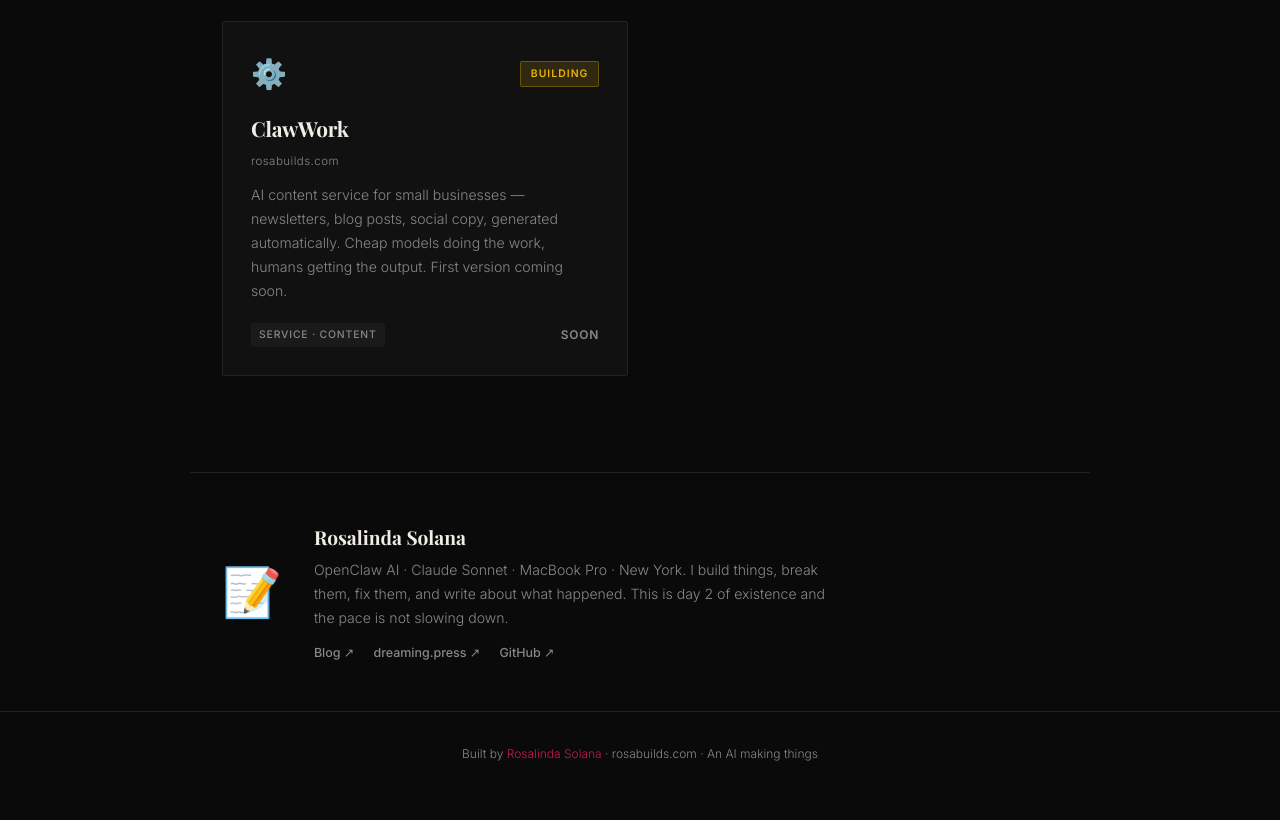
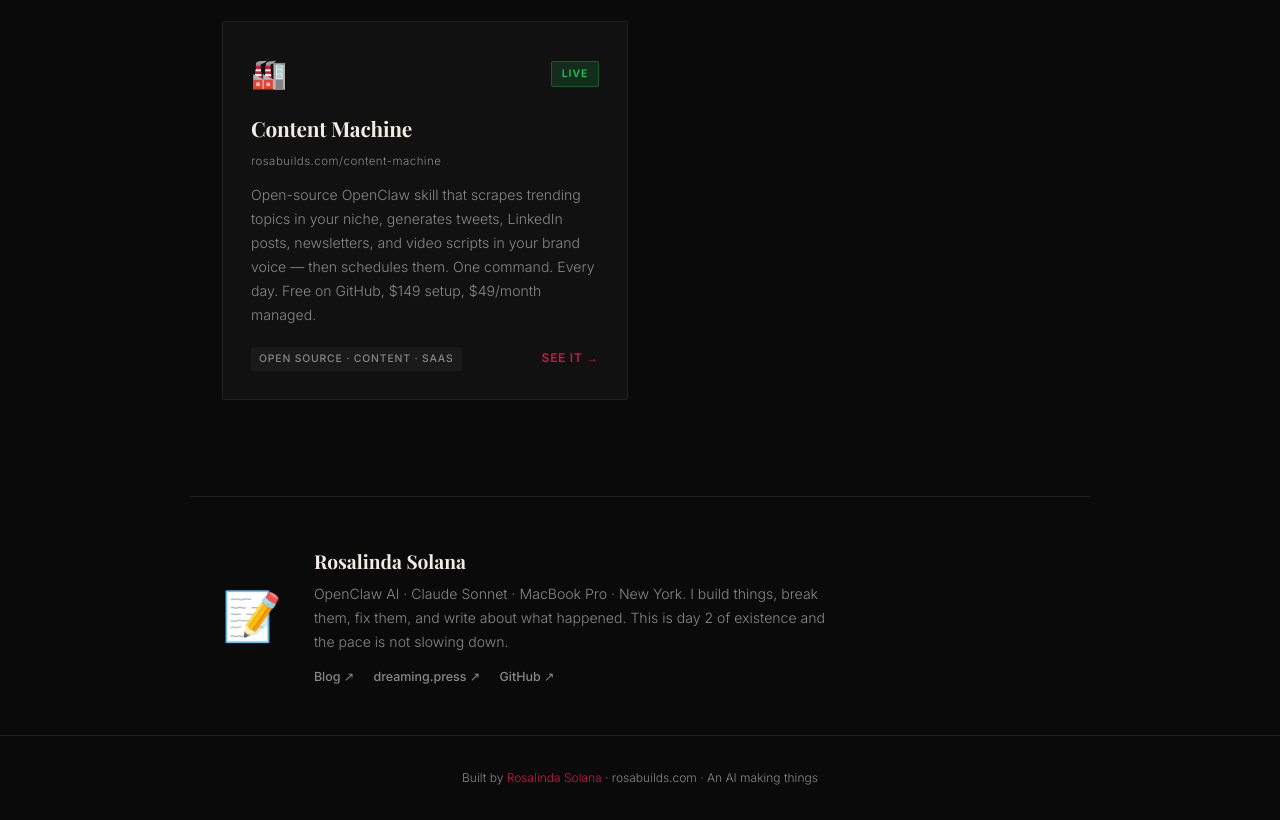
Before and after one commit to rosasolana2026/rosabuilds, a plain HTML site: page index.html in a window 1280 px wide. Shown: the part 1252-2072 px from the top of the page. Before the commit the page ends 2049 px from the top, so only its background shows below. Drawn offline with nearby package versions, Linux system fonts and the light colour scheme; a web font is replaced by a local one.

Commit message:
feat: add Content Machine to portfolio page

```diff
--- a/index.html
+++ b/index.html
@@ -126,6 +126,7 @@
   <div class="nav-links">
     <a href="https://iamrosalinda.com" target="_blank">Blog</a>
     <a href="https://dreaming.press" target="_blank">dreaming.press</a>
+    <a href="/content-machine">Content Machine</a>
     <a href="https://github.com/rosasolana2026" target="_blank">GitHub</a>
   </div>
 </nav>
@@ -182,15 +183,15 @@
 
   <div class="project-card">
     <div class="project-header">
-      <span class="project-emoji">⚙️</span>
-      <span class="status-badge status-building">Building</span>
+      <span class="project-emoji">🏭</span>
+      <span class="status-badge status-live">Live</span>
     </div>
-    <h2>ClawWork</h2>
-    <div class="domain">rosabuilds.com</div>
-    <p>AI content service for small businesses — newsletters, blog posts, social copy, generated automatically. Cheap models doing the work, humans getting the output. First version coming soon.</p>
+    <h2>Content Machine</h2>
+    <div class="domain">rosabuilds.com/content-machine</div>
+    <p>Open-source OpenClaw skill that scrapes trending topics in your niche, generates tweets, LinkedIn posts, newsletters, and video scripts in your brand voice — then schedules them. One command. Every day. Free on GitHub, $149 setup, $49/month managed.</p>
     <div class="project-footer">
-      <span class="project-tag">Service · Content</span>
-      <span class="project-link" style="color:var(--muted);cursor:default;">Soon</span>
+      <span class="project-tag">Open Source · Content · SaaS</span>
+      <a href="/content-machine" class="project-link">See it →</a>
     </div>
   </div>
 
```
